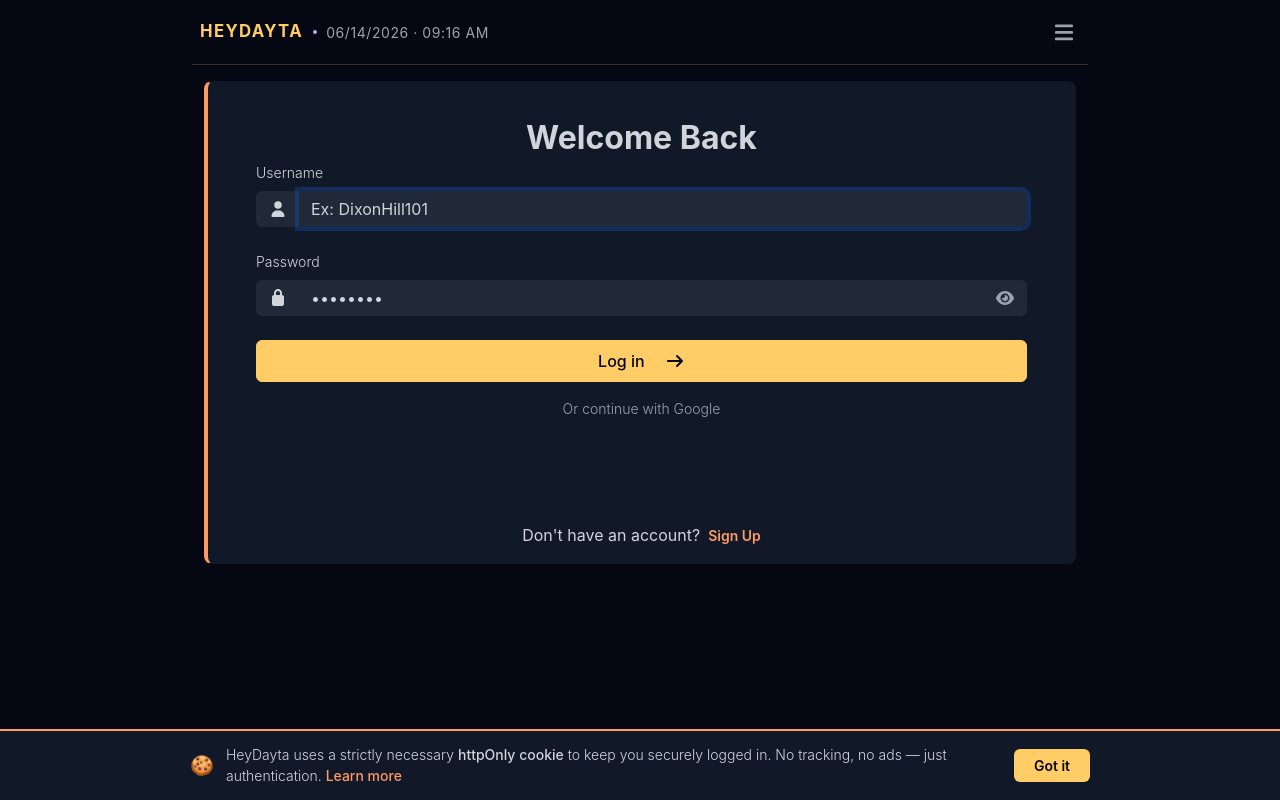
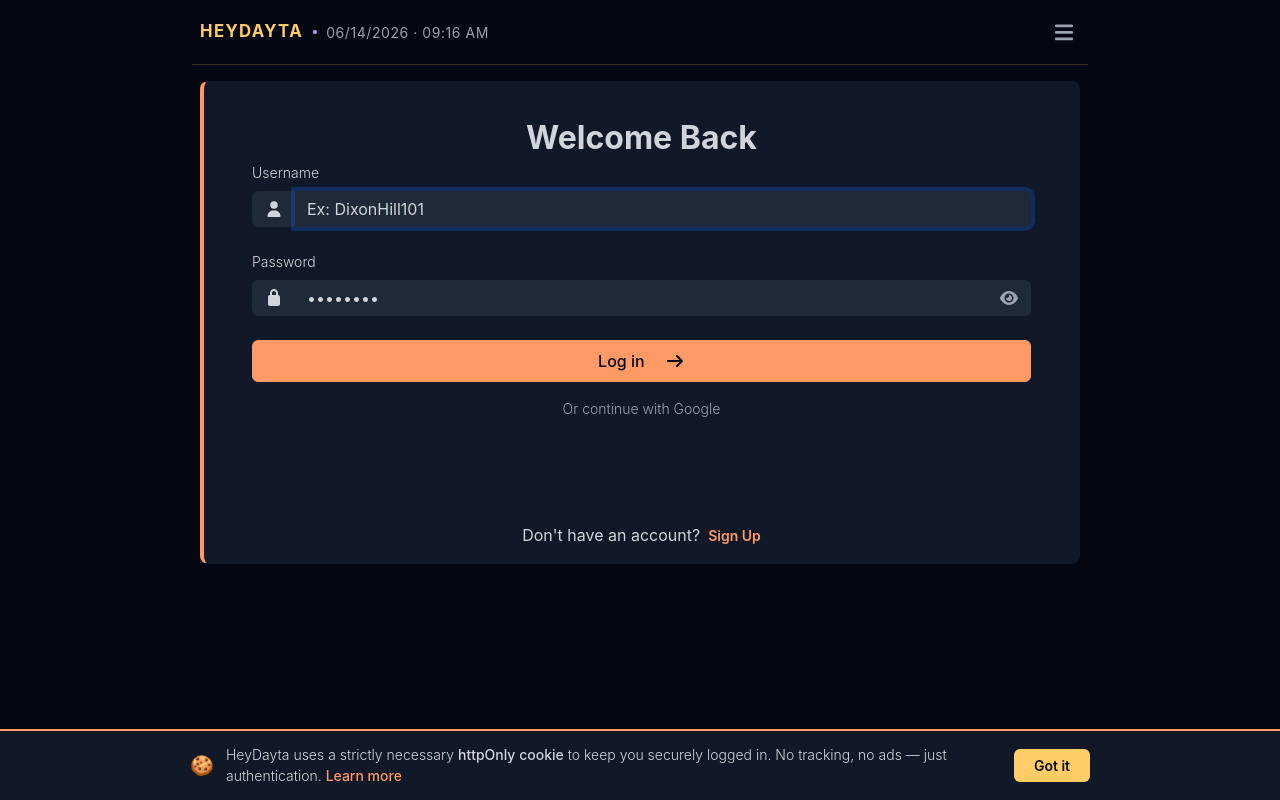
Before and after one commit to Anyhia/heydayta, a React (Create React App) app in the folder frontend/: page /login in a window 1280 px wide. Built offline with nearby package versions, Linux system fonts and the light colour scheme; no server answers.

Commit message:
fix login and register button color to orange with opacity hover

```diff
--- a/frontend/src/components/Auth/Login.css
+++ b/frontend/src/components/Auth/Login.css
@@ -2,6 +2,7 @@
 
 .container.login-page-container {
     text-align: center;
+    padding-inline: 0.5rem;
 }
 
 .login-container {
@@ -67,11 +68,11 @@
 
 .login-button.btn-primary {
   margin-top: 1.5rem;
-  border: 1px solid var(--clr-gold);
+  border: 1px solid var(--clr-tactical);
   padding-inline: 2rem;
   padding-block: 0.5rem;
   color: var(--grey-bg-deep);
-  background-color: var(--clr-gold);
+  background-color: var(--clr-tactical);
   font-size: var(--fs-normal);
   font-weight: var(--fw-500);
   width: 100%;
@@ -79,9 +80,10 @@
 
 .btn.login-button.btn-primary:active,
 .btn.login-button.btn-primary:hover {
-  border: 0.5px solid var(--clr-gold-hover);
+  border: 0.5px solid var(--clr-tactical-hover);
   color: var(--grey-bg-deep);
-  background-color: var(--clr-gold-hover);
+  background-color: var(--clr-tactical-hover);
+  opacity: 0.85;
 }
 
 .google-option {
```
Also changed, not shown: 5 other files (tests, documents, lock files or other folders).
